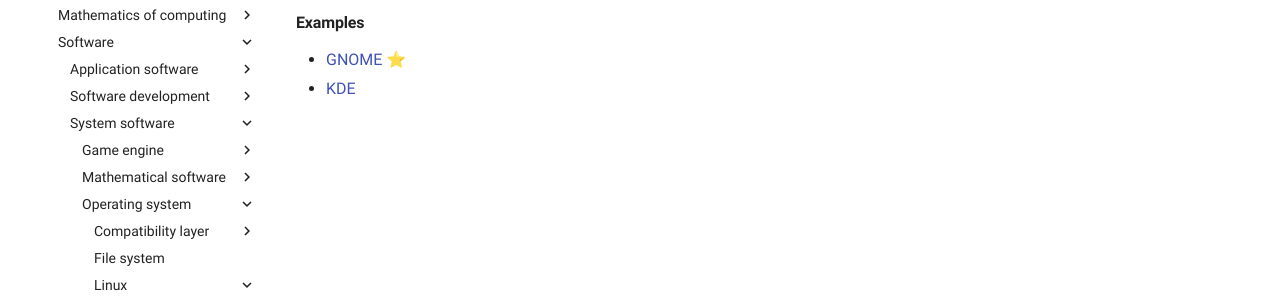
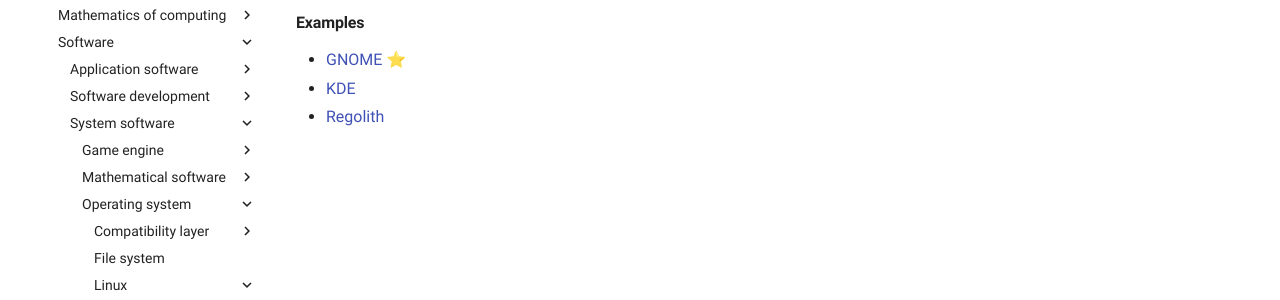
Before and after one commit to paveloom/paveloom.dev, an MkDocs documentation site: the page built from content/pensieve/desktop-environments.md, in a window 1280 px wide. Shown: the part 413-713 px from the top of the page. Built offline with MkDocs 1.6.1 and Material for MkDocs 9.7.7, drawn with Linux system fonts in a browser that asks for light colours; comment, search, counter and statistics services are not loaded.

Commit message:
Pensieve: update the Desktop environments page.

```diff
--- a/content/pensieve/desktop-environments.md
+++ b/content/pensieve/desktop-environments.md
@@ -7,3 +7,4 @@
 #### Examples
 - [GNOME](gnome.md) ⭐
 - [KDE](https://kde.org)
+- [Regolith](https://regolith-desktop.com)
```
